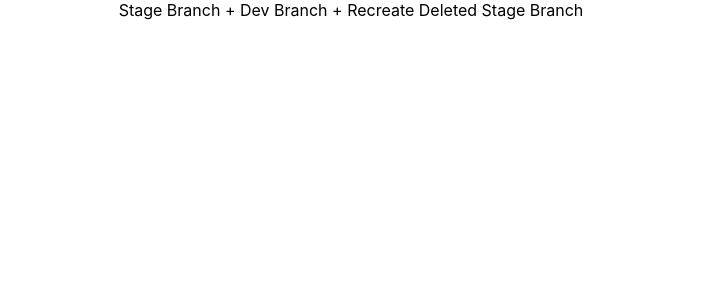
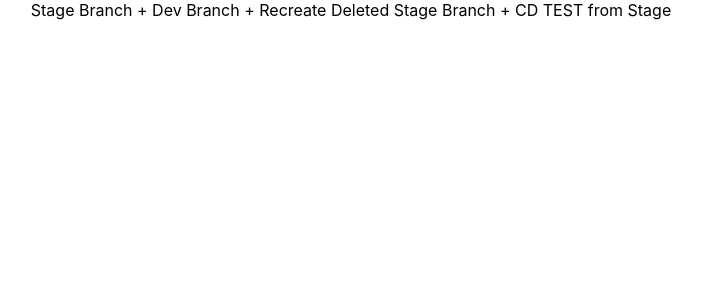
Before and after one commit to ryul-lullalla/gitlab-cicd-demo, a React (Create React App) app: page / in a window 1280 px wide. Shown: the top 300 px of the page, without its empty margins (289-991 px from the left). Built offline with nearby package versions, Linux system fonts and the light colour scheme.

Commit message:
test1 for CD in Stage

```diff
--- a/src/App.js
+++ b/src/App.js
@@ -4,7 +4,8 @@
 function App() {
   return (
     <div className="App">
-      Stage Branch + Dev Branch + Recreate Deleted Stage Branch
+      Stage Branch + Dev Branch + Recreate Deleted Stage Branch + CD TEST from
+      Stage
     </div>
   );
 }
```
Also changed, not shown: .gitlab-ci.yml.
